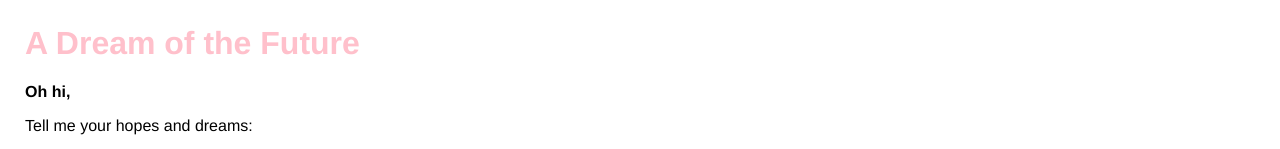
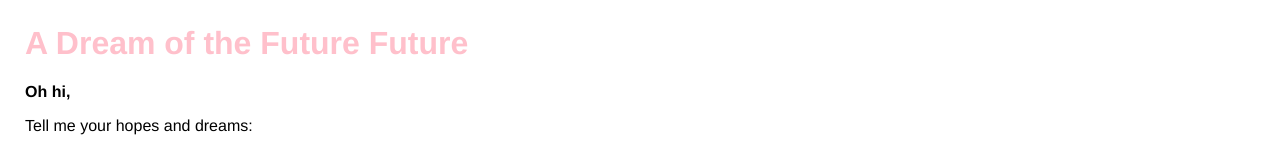
Before and after one commit to covas/glitch-test, a website: page views/index.html in a window 1280 px wide. Shown: the top 149 px of the page. Drawn offline with nearby package versions, Linux system fonts and the light colour scheme; no server answers.

Commit message:
title update 2

```diff
--- a/views/index.html
+++ b/views/index.html
@@ -21,7 +21,7 @@
   <body>
     <header>
       <h1>
-        A Dream of the Future
+        A Dream of the Future Future
       </h1>
     </header>
 
```
